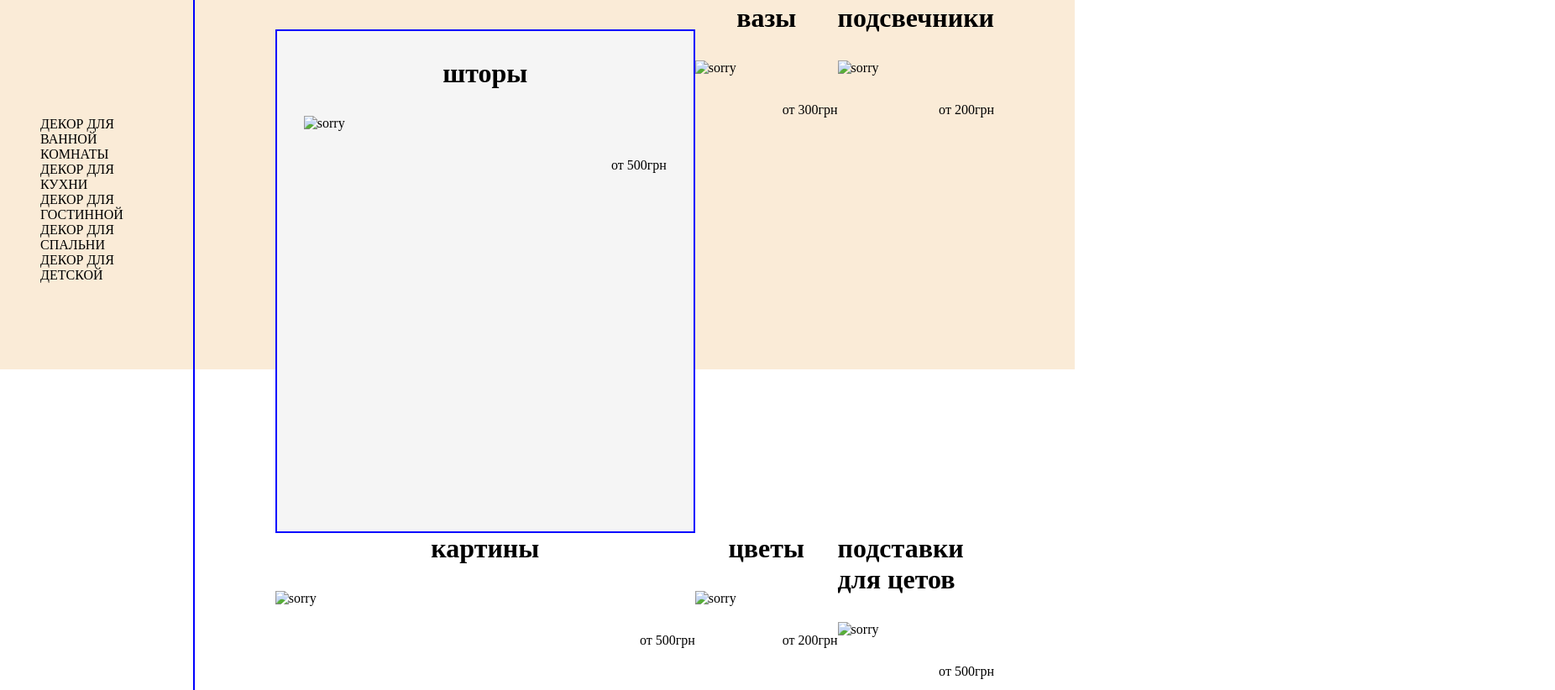
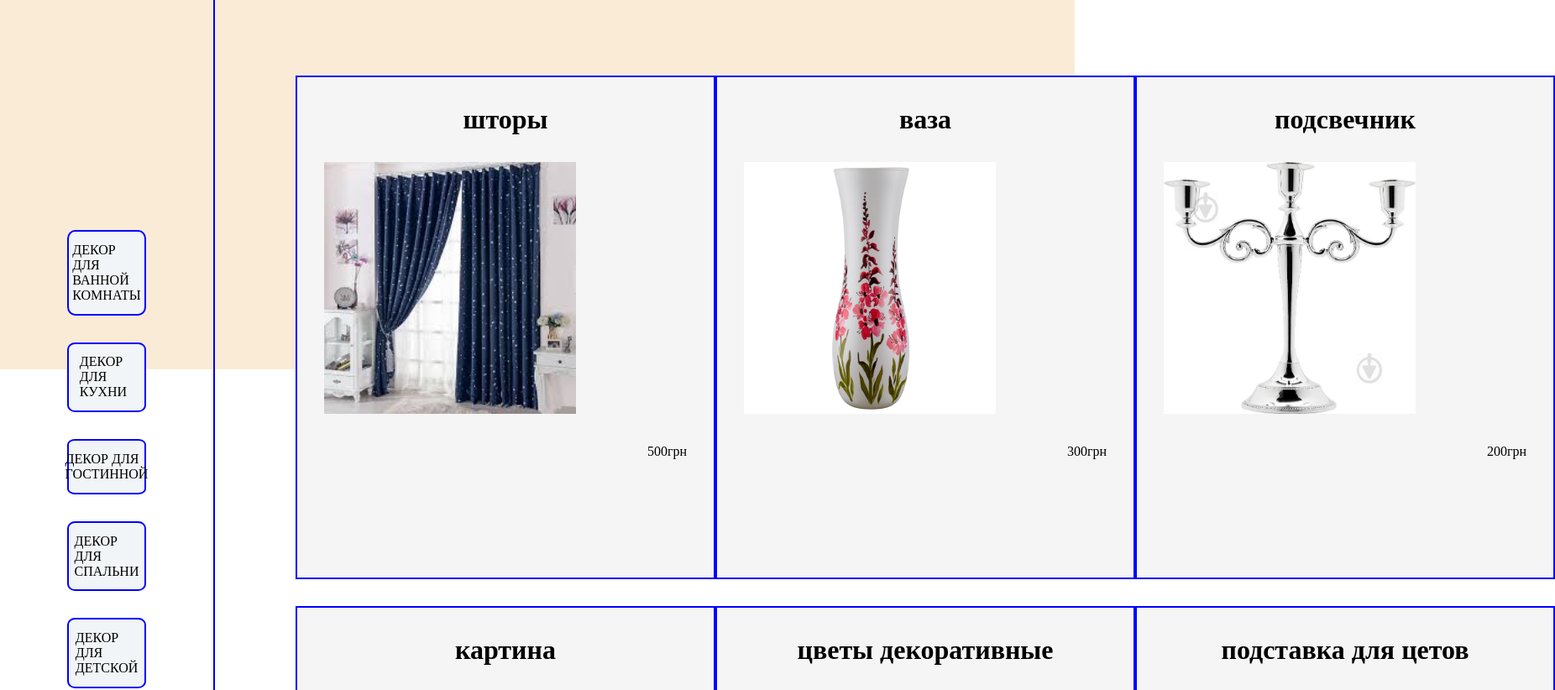
Before and after one commit to LeraMusienko78/hw-11, a plain HTML site: page project/index.html in a window 1280 px wide. Shown: the part 360-1182 px from the top of the page at 84% size, 1852 px wide, since content can reach past the window. Drawn offline with Linux system fonts and the light colour scheme.

Commit message:
Added conteiner style

```diff
--- a/project/index.html
+++ b/project/index.html
@@ -36,23 +36,27 @@
             <section class="conteiner">
 
                 <aside class="aside">
+
+                    <h1 class="title__aside">Меню</h1>
                    <ul class="aside__ul">
-                    <li class="ul">
-                        <a href="#" class="aside__item">ДЕКОР ДЛЯ ВАННОЙ КОМНАТЫ</a>
-                    </li>
-                    <li class="ul">
-                        <a href="#" class="aside__item">ДЕКОР ДЛЯ КУХНИ</a>
+
+                    <li class="li">
+                        <a href="#" class="aside__item"> ДЕКОР ДЛЯ ВАННОЙ КОМНАТЫ</a>
                     </li>
 
-                    <li class="ul">
-                        <a href="#" class="aside__item">ДЕКОР ДЛЯ ГОСТИННОЙ</a>
+                    <li class="li">
+                        <a href="#" class="aside__item"> ДЕКОР ДЛЯ КУХНИ </a>
                     </li>
 
-                    <li class="ul">
+                    <li class="li">
+                        <a href="#" class="aside__item"> ДЕКОР ДЛЯ ГОСТИННОЙ </a>
+                    </li>
+
+                    <li class="li">
                         <a href="#" class="aside__item">ДЕКОР ДЛЯ СПАЛЬНИ</a>
                     </li>
 
-                    <li class="ul">
+                    <li class="li">
                         <a href="#" class="aside__item">ДЕКОР ДЛЯ ДЕТСКОЙ</a>
                     </li>
 
@@ -60,53 +64,57 @@
                 </aside>
 
                 <section class="section">
+
+                    <h1 class="title-page">Акционные товары</h1>
+
                     <div class="products__section">
+
                         <div class="product">
                             <h2 class="title__product">шторы</h2>
                             <div class="img-wrapper">
-                                <img src="#" alt="sorry" class="img__product">
+                                <img src="./public/images/шторы.jpeg" alt="sorry" class="img__product">
                             </div>
-                            <p class="price__produkt">от 500грн</p>
+                            <p class="price__produkt">500грн</p>
                         </div>
 
-                        <div class="product__section">
-                            <h2 class="title__product">вазы</h2>
+                        <div class="product">
+                            <h2 class="title__product">вазa</h2>
                             <div class="img-wrapper">
-                                <img src="#" alt="sorry" class="img__product">
+                                <img src="./public/images/ваза.jpeg" alt="sorry" class="img__product">
                             </div>
-                            <p class="price__produkt">от 300грн</p>
+                            <p class="price__produkt">300грн</p>
                         </div>
 
-                        <div class="product__section">
-                            <h2 class="title__product">подсвечники</h2>
+                        <div class="product">
+                            <h2 class="title__product">подсвечник</h2>
                             <div class="img-wrapper">
-                                <img src="#" alt="sorry" class="img__product">
+                                <img src="./public/images/подсвечник.jpeg" alt="sorry" class="img__product">
                             </div>
-                            <p class="price__produkt">от 200грн</p>
+                            <p class="price__produkt">200грн</p>
                         </div>
 
-                        <div class="product__section">
-                            <h2 class="title__product">картины</h2>
+                        <div class="product">
+                            <h2 class="title__product">картина</h2>
                             <div class="img-wrapper">
-                                <img src="#" alt="sorry" class="img__product">
+                                <img src="./public/images/картина.jpeg" alt="sorry" class="img__product">
                             </div>
-                            <p class="price__produkt">от 500грн</p>
+                            <p class="price__produkt">500грн</p>
                         </div>
 
-                        <div class="product__section">
-                            <h2 class="title__product">цветы</h2>
+                        <div class="product">
+                            <h2 class="title__product">цветы декоративные</h2>
                             <div class="img-wrapper">
-                                <img src="#" alt="sorry" class="img__product">
+                                <img src="./public/images/цветы.jpeg" alt="sorry" class="img__product">
                             </div>
-                            <p class="price__produkt">от 200грн</p>
+                            <p class="price__produkt">200грн</p>
                         </div>
 
-                        <div class="product__section">
-                            <h2 class="title__product">подставки для цетов</h2>
+                        <div class="product">
+                            <h2 class="title__product">подставка для цетов</h2>
                             <div class="img-wrapper">
-                                <img src="#" alt="sorry" class="img__product">
+                                <img src="./public/images/подставка.jpeg" alt="sorry" class="img__product">
                             </div>
-                            <p class="price__produkt">от 500грн</p>
+                            <p class="price__produkt">500грн</p>
                         </div>
                     </div>
 
--- a/project/styles/variables.css
+++ b/project/styles/variables.css
@@ -11,7 +11,7 @@
     --primary-bg :antiquewhite;
     --secondary-bg: linear-gradient(rgb(200, 200, 240),rgb(106, 106, 193));
     --additional-bg: gray;
-    --spare-bg: rgb(25, 116, 162);
+    --spare-bg: rgb(241, 245, 247);
 
     /* --font-family */
 
```
Also changed, not shown: project/public/images/ваза.jpeg (added), project/public/images/картина.jpeg (added), project/public/images/подсвечник.jpeg (added), project/public/images/подставка.jpeg (added), project/public/images/цветы.jpeg (added), project/public/images/шторы.jpeg (added).
